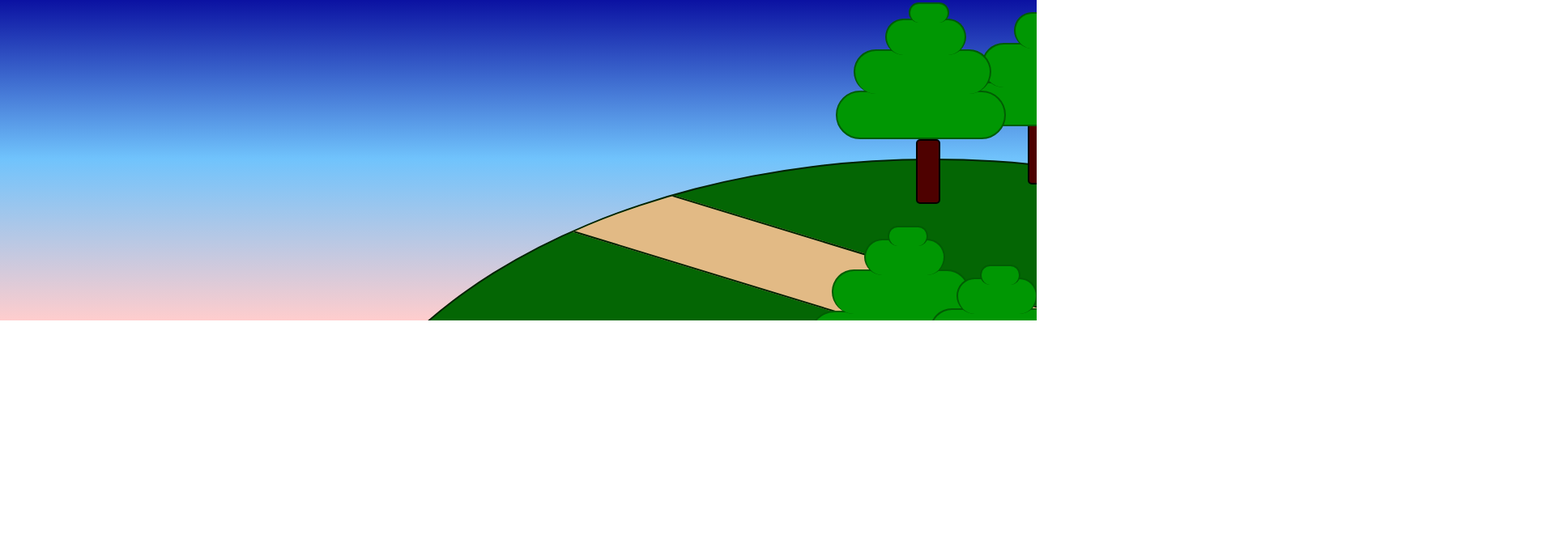
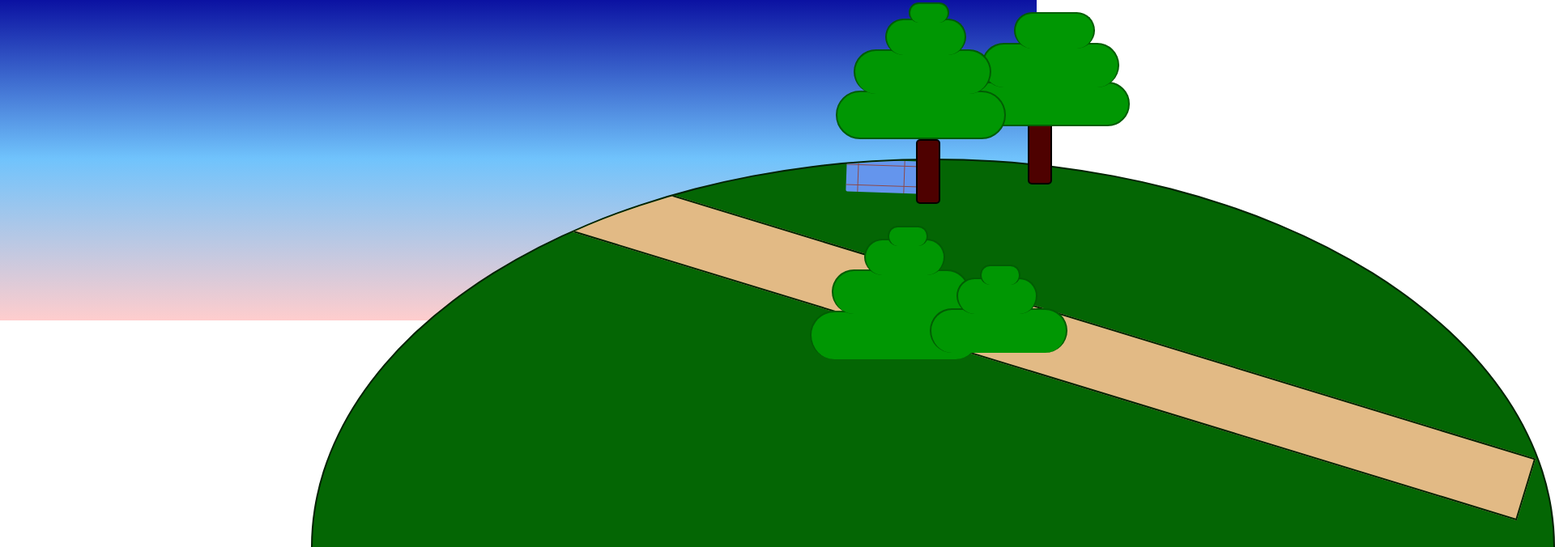
Before and after one commit to WebDevChris1/Night-Sky, a plain HTML site: page index.html in a window 1280 px wide. Shown: the part 404-1080 px from the top of the page at 81% size, 1920 px wide, since content can reach past the window. Before the commit the page ends 800 px from the top, so only its background shows below. Drawn offline with Linux system fonts and the light colour scheme.

Commit message:
added blanket

```diff
--- a/index.html
+++ b/index.html
@@ -11,10 +11,20 @@
   <div class="wrapper">
 
     <!-- Sky -->
-    <div class="sky">
+    <div class="sky"></div>
 
       <!-- Earth -->
       <div class="earth">
+        <!-- Blanket -->
+      <div class="blanket">
+        <div class="hline1"></div>
+        <div class="hline2"></div>
+        <div class="hline3"></div>
+        <div class="vline1"></div>
+        <div class="vline2"></div>
+        <div class="vline3"></div>
+      </div>
+        <!-- road -->
         <div class="road"></div>
       </div>
 
@@ -39,7 +49,6 @@
       <div class="leaf mid-leaves4"></div>
       <div class="leaf top-leaves4"></div>
       <div class="leaf tip-leaves4"></div>
-    </div>
   </div>
 
 </body>
--- a/styles.css
+++ b/styles.css
@@ -20,7 +20,6 @@
     );
   height: 100vh;
   position: relative;
-  overflow: hidden;
 }
 
 /* Earth */
@@ -190,5 +189,51 @@
   top: 15%;
   transform: rotate(17deg);
   border: 2px solid rgb(1, 34, 1);
+}
 
+/* Blanket */
+
+.blanket{
+  height: 40px;
+  width: 90px;
+  background-color: cornflowerblue;
+  position: absolute;
+  top: 0;
+  left: 43%;
+  border-radius: 2px;
+  position: relative;
+  transform: rotate(2deg);
 }
+
+.hline1{
+  background-color: rgb(141, 73, 73);;
+  height: 1px;
+  width: 100%;
+  position: absolute;
+  top: 15%;
+}
+
+.hline2{
+  background-color: rgb(141, 73, 73);
+  height: 1px;
+  width: 100%;
+  position: absolute;
+  bottom: 20%;
+}
+
+
+.vline1{
+background-color: rgb(141, 73, 73);
+  height: 100%;
+  width: 1px;
+  position: absolute;
+  left: 15%;
+}
+
+.vline2{
+background-color: rgb(141, 73, 73);
+  height: 100%;
+  width: 1px;
+  position: absolute;
+  right: 20%;
+}
```
